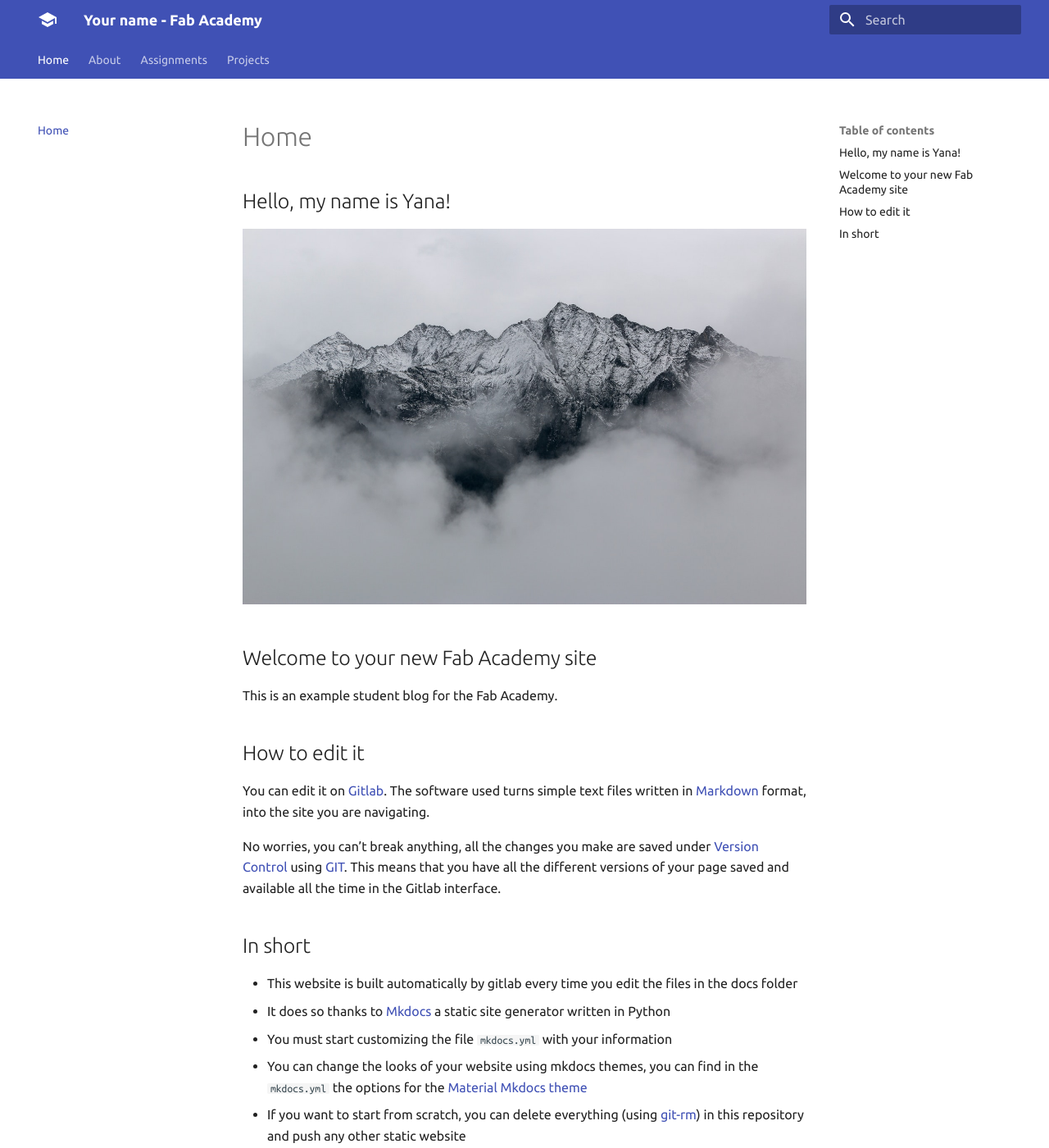
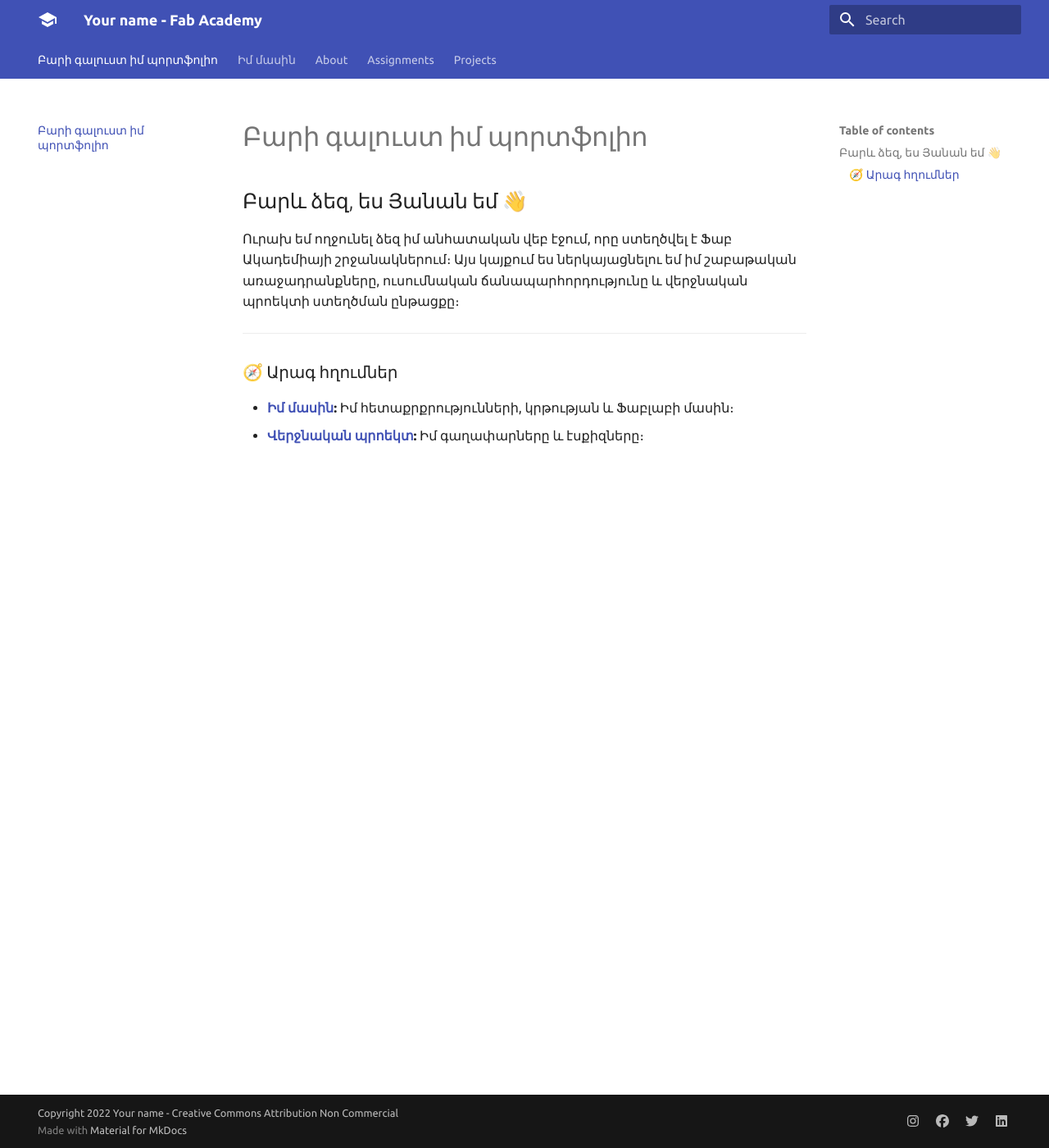
Before and after one commit to yananazaryan26-crypto/fab-academy-site, an MkDocs documentation site: the page built from docs/index.md, in a window 1280 px wide and 1400 px high. Shown: the whole window at 82% size. Built offline with MkDocs 1.6.1 and Material for MkDocs 9.7.7, drawn with Linux system fonts in a browser that asks for light colours.

Commit message:
Update pages with pure Armenian content

```diff
--- a/docs/index.md
+++ b/docs/index.md
@@ -1,24 +1,11 @@
-# Home
+# Բարի գալուստ իմ պորտֆոլիո
 
-## Hello, my name is Yana!
+## Բարև ձեզ, ես Յանան եմ 👋
 
-![](./images/week01/assignment-photo.jpg)
+Ուրախ եմ ողջունել ձեզ իմ անհատական վեբ էջում, որը ստեղծվել է Ֆաբ Ակադեմիայի շրջանակներում։ Այս կայքում ես ներկայացնելու եմ իմ շաբաթական առաջադրանքները, ուսումնական ճանապարհորդությունը և վերջնական պրոեկտի ստեղծման ընթացքը։
 
-## Welcome to your new Fab Academy site
+---
 
-This is an example student blog for the Fab Academy.
-
-## How to edit it
-
-You can edit it on [Gitlab](http://gitlab.fabcloud.org). The software used turns simple text files
-written in [Markdown](https://en.wikipedia.org/wiki/Markdown) format, into the site you are navigating.
-
-No worries, you can't break anything, all the changes you make are saved under [Version Control](https://en.wikipedia.org/wiki/Version_control) using [GIT](https://git-scm.com/book/en/v2/Getting-Started-About-Version-Control). This means that you have all the different versions of your page saved and available all the time in the Gitlab interface.
-
-## In short
-
-- This website is built automatically by gitlab every time you edit the files in the docs folder
-- It does so thanks to [Mkdocs](https://mkdocs.org) a static site generator written in Python
-- You must start customizing the file `mkdocs.yml` with your information
-- You can change the looks of your website using mkdocs themes, you can find in the `mkdocs.yml` the options for the [Material Mkdocs theme](https://squidfunk.github.io/mkdocs-material/)
-- If you want to start from scratch, you can delete everything (using [git-rm](https://git-scm.com/docs/git-rm)) in this repository and push any other static website
+### 🧭 Արագ հղումներ
+- **[Իմ մասին](about.md):** Իմ հետաքրքրությունների, կրթության և Ֆաբլաբի մասին։
+- **[Վերջնական պրոեկտ](projects/final-project.md):** Իմ գաղափարները և էսքիզները։
```
Also changed, not shown: docs/about.md (added, +18 -0 lines).
